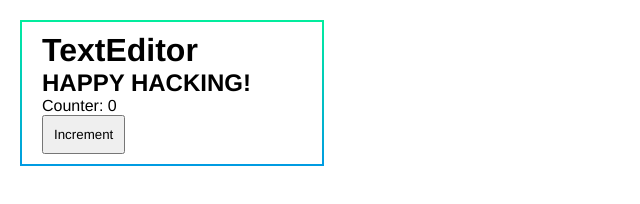
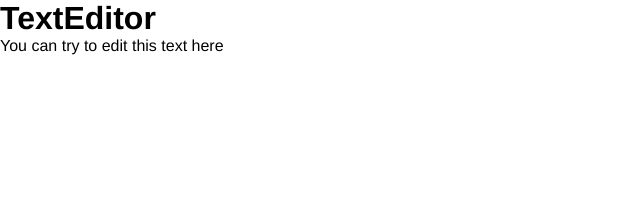
Before and after one commit to Mindo-Joseph/TextEditor, a website built with Parcel: page index.html in a window 1280 px wide. Shown: the whole page, without its empty margins (0-640 px from the left). Built offline with nearby package versions, Linux system fonts and the light colour scheme.

Commit message:
Create text area for users to type,edit,clear text

```diff
--- a/index.html
+++ b/index.html
@@ -8,12 +8,9 @@
     <link rel="shortcut icon" href="./favicon.ico">
   </head>
   <body>
-    <main class="body-outer">
-      <div class="body-inner">
+    <main id="main">
+      <div class="">
         <h1>TextEditor</h1>
-        <h2>HAPPY HACKING!</h2>
-        <p>Counter: <span id="output">0</span></p>
-        <button id="increment-button">Increment</button>
       </div>
     </main>
     <script src="./src/index.js"></script>
--- a/package.json
+++ b/package.json
@@ -10,6 +10,8 @@
     "build": "rm -fr .cache dist && parcel build index.html --public-url '.'"
   },
   "devDependencies": {
+    "eslint": "^7.19.0",
+    "jest": "^26.6.3",
     "parcel": "^1.12.4"
   }
 }
--- a/src/index.js
+++ b/src/index.js
@@ -1,7 +1,6 @@
-const output = document.getElementById('output');
-const incrementButton = document.getElementById('increment-button')
-
-incrementButton.addEventListener('click', () => {
-  const currentNumber = Number.parseInt(output.innerText);
-  output.innerText = currentNumber + 1;
-});
+const editorArea = document.createElement('blockquote');
+const main = document.getElementById('main');
+editorArea.className = 'Editor';
+editorArea.contentEditable = 'true';
+editorArea.textContent = 'You can try to edit this text here';
+main.appendChild(editorArea)
```
Also changed, not shown: tests/editor.test.js (added, +1 -0 lines), README.md (added), 1 other file.
